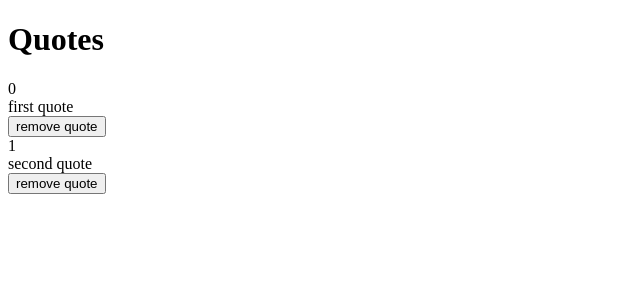
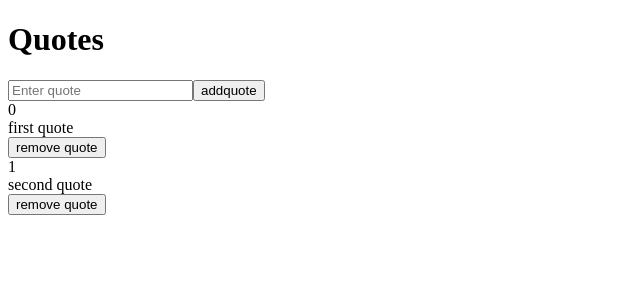
Before and after one commit to victorkitesh/Quotes, an Angular app in the folder quote/: page / in a window 1280 px wide. Shown: the top 300 px of the page, without its empty margins (0-640 px from the left). Built offline with nearby package versions, Linux system fonts and the light colour scheme.

Commit message:
added form

```diff
--- a/quote/src/app/app.module.ts
+++ b/quote/src/app/app.module.ts
@@ -1,6 +1,6 @@
 import { NgModule } from '@angular/core';
 import { BrowserModule } from '@angular/platform-browser';
-
+import {FormsModule} from '@angular/forms';
 import { AppRoutingModule } from './app-routing.module';
 import { AppComponent } from './app.component';
 import { QuotesComponent } from './components/quotes/quotes.component';
@@ -12,7 +12,8 @@ import { QuotesComponent } from './components/quotes/quotes.component';
   ],
   imports: [
     BrowserModule,
-    AppRoutingModule
+    AppRoutingModule,
+    FormsModule
   ],
   providers: [],
   bootstrap: [AppComponent]
--- a/quote/src/app/components/quotes/quotes.component.html
+++ b/quote/src/app/components/quotes/quotes.component.html
@@ -1,4 +1,16 @@
 <div class="quotes">
+    <form (submit)="addquote()">
+        <input
+            type="text"
+            name="inputquote"
+            placeholder="Enter quote"
+            class="quote-input"
+            [(ngModel)]="inputquote"
+
+        />
+        <input type="submit" value="addquote" class="quote-submit"/>
+
+    </form>
     <div class="quote" *ngFor="let quote of quotes; let i= index; ">
         <div class="id">{{i}}</div>
         <div class="content">{{quote.content}}</div>
--- a/quote/src/app/components/quotes/quotes.component.ts
+++ b/quote/src/app/components/quotes/quotes.component.ts
@@ -9,6 +9,8 @@ import {quote} from './../../models/quote';
 export class QuotesComponent implements OnInit {
 
   quotes!:quote[]
+
+  inputquote:string="";
 
   constructor() { }
 
@@ -28,5 +30,13 @@ export class QuotesComponent implements OnInit {
   deleteQuote (id:number){
     this.quotes = this.quotes.filter((v,i)=>i !==id);
   }
+  addquote (){
+    this.quotes.push({
+      content:this.inputquote,
+      completed:true
+    })
+
+    this.inputquote="";
+  }
 
 }
```
